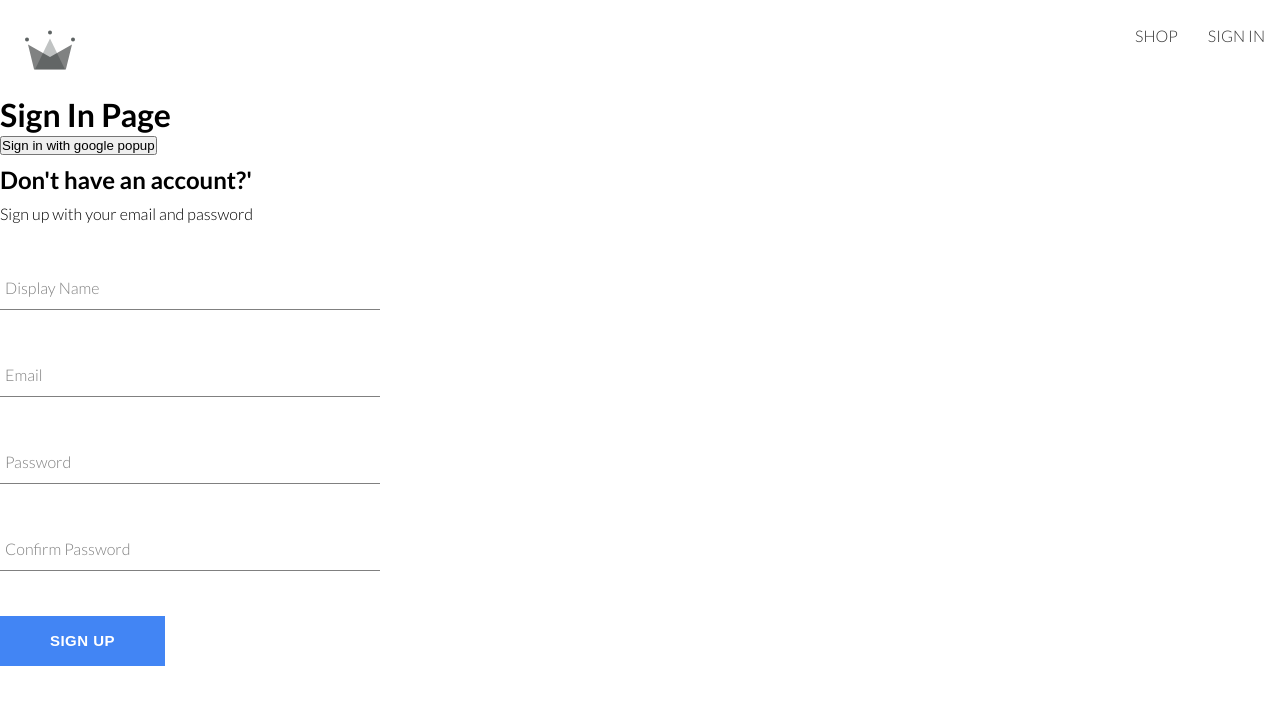
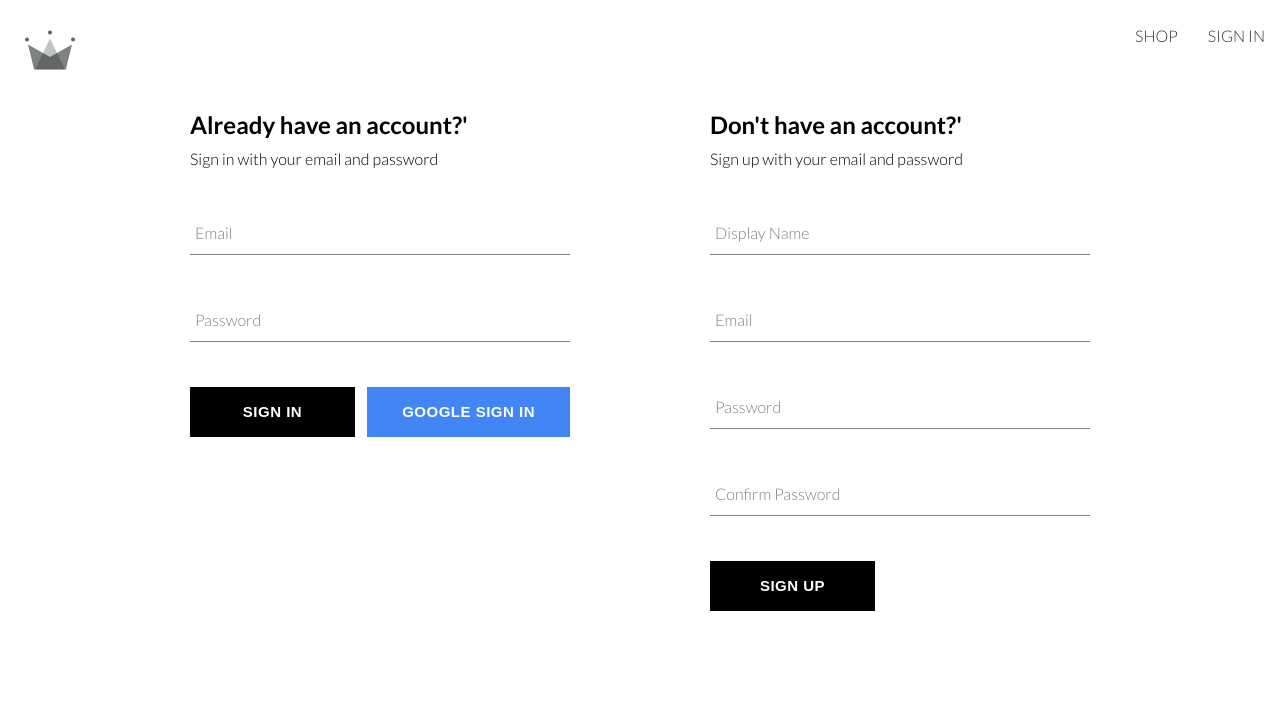
Before and after one commit to kos3nz/crwn-clothing-v2, a React (Vite) app: page /auth in a window 1280 px wide. Shown: the top 704 px of the page. Built offline with nearby package versions, Linux system fonts and the light colour scheme.

Commit message:
created authentication page component alongside sign in form

```diff
--- a/src/components/button/button.component.tsx
+++ b/src/components/button/button.component.tsx
@@ -13,7 +13,10 @@ const Button = ({
   ...props
 }: ButtonProps) => {
   return (
-    <button className={`button-container ${BUTTON_TYPE_CLASSES[buttonType]}`}>
+    <button
+      className={`button-container ${BUTTON_TYPE_CLASSES[buttonType]}`}
+      {...props}
+    >
       {children}
     </button>
   );
--- /dev/null
+++ b/src/components/form/sign-in/sign-in.component.tsx
@@ -0,0 +1,117 @@
+import { useState } from 'react';
+import { FirebaseError } from 'firebase/app';
+
+import FormInput from 'components/form/input/input.component';
+import Button from 'components/button/button.component';
+import './sign-in.styles.scss';
+
+import {
+  createUserDocumentFromAuth,
+  signInAuthUserWithEmailAndPassword,
+  signInWithGooglePopup,
+} from 'utils/firebase/firebase.utils';
+
+const Signin = ({}: SigninProps) => {
+  const [formField, setFormField] = useState(defaultFormFields);
+  const { email, password } = formField;
+
+  const handleChange: React.ChangeEventHandler<HTMLInputElement> = (event) => {
+    const { name, value } = event.target;
+
+    setFormField({ ...formField, [name]: value });
+  };
+
+  const handleSubmit: React.FormEventHandler = async (event) => {
+    event.preventDefault();
+
+    try {
+      const response = await signInAuthUserWithEmailAndPassword(
+        email,
+        password
+      );
+
+      console.log(response);
+
+      resetFormFields();
+    } catch (err) {
+      const error = err as Error | FirebaseError;
+
+      if (error instanceof FirebaseError) {
+        switch (error.code) {
+          case 'auth/wrong-password': {
+            alert('Invalid Credentials');
+            break;
+          }
+          case 'auth/user-not-found': {
+            alert('Invalid Credentials');
+            break;
+          }
+          default:
+            break;
+        }
+      } else {
+        console.log(error);
+      }
+    }
+  };
+
+  const signinWithGoogle = async () => {
+    const response = await signInWithGooglePopup();
+    await createUserDocumentFromAuth(response.user);
+  };
+
+  const resetFormFields = () => {
+    setFormField(defaultFormFields);
+  };
+
+  return (
+    <div className="sign-in-container">
+      <h2>Already have an account?'</h2>
+      <span>Sign in with your email and password</span>
+
+      <form onSubmit={handleSubmit}>
+        <FormInput
+          label="Email"
+          type="email"
+          name="email"
+          id="email"
+          required
+          onChange={handleChange}
+          value={email}
+        />
+        <FormInput
+          label="Password"
+          type="password"
+          name="password"
+          id="password"
+          required
+          autoComplete="off"
+          onChange={handleChange}
+          value={password}
+        />
+
+        <div className="buttons-container">
+          <Button type="submit">Sign In</Button>
+          <Button
+            buttonType="google-sign-in"
+            type="button"
+            onClick={signinWithGoogle}
+          >
+            Google Sign In
+          </Button>
+        </div>
+      </form>
+    </div>
+  );
+};
+
+export default Signin;
+
+// Types
+export type SigninProps = {};
+
+// Value
+const defaultFormFields = {
+  email: '',
+  password: '',
+};
--- /dev/null
+++ b/src/components/form/sign-in/sign-in.styles.scss
@@ -0,0 +1,14 @@
+.sign-in-container {
+  display: flex;
+  flex-direction: column;
+  width: 380px;
+
+  h2 {
+    margin: 10px 0;
+  }
+
+  .buttons-container {
+    display: flex;
+    justify-content: space-between;
+  }
+}
--- a/src/components/form/sign-up/sign-up.component.tsx
+++ b/src/components/form/sign-up/sign-up.component.tsx
@@ -102,9 +102,7 @@ const Signup = ({}: SignupProps) => {
           value={confirmPassword}
         />
 
-        <Button type="submit" buttonType="google-sign-in">
-          Sign Up
-        </Button>
+        <Button type="submit">Sign Up</Button>
       </form>
     </div>
   );
--- a/src/routes/authentication/authentication.component.tsx
+++ b/src/routes/authentication/authentication.component.tsx
@@ -1,23 +1,12 @@
-import {
-  createUserDocumentFromAuth,
-  signInWithGooglePopup,
-} from 'utils/firebase/firebase.utils';
 import Signup from 'components/form/sign-up/sign-up.component';
+import Signin from 'components/form/sign-in/sign-in.component';
+
+import './authentication.styles.scss';
 
 const Auth = ({}: AuthProps) => {
-  const logGoogleUser = async () => {
-    const response = await signInWithGooglePopup();
-
-    const userDocRef = await createUserDocumentFromAuth(response.user);
-
-    console.log({ userDocRef });
-  };
-
   return (
-    <div>
-      <h1>Sign In Page</h1>
-      <button onClick={logGoogleUser}>Sign in with google popup</button>
-
+    <div className="authentication-container">
+      <Signin />
       <Signup />
     </div>
   );
--- /dev/null
+++ b/src/routes/authentication/authentication.styles.scss
@@ -0,0 +1,6 @@
+.authentication-container {
+  display: flex;
+  width: 900px;
+  justify-content: space-between;
+  margin: 30px auto;
+}
--- a/src/utils/firebase/firebase.utils.ts
+++ b/src/utils/firebase/firebase.utils.ts
@@ -9,6 +9,7 @@ import {
   signInWithPopup,
   GoogleAuthProvider,
   createUserWithEmailAndPassword,
+  signInWithEmailAndPassword,
 } from 'firebase/auth';
 import type { User } from 'firebase/auth';
 import { getFirestore, doc, getDoc, setDoc } from 'firebase/firestore';
@@ -81,6 +82,15 @@ export const createAuthUserWithEmailAndPassword = async (
   return await createUserWithEmailAndPassword(auth, email, password);
 };
 
+export const signInAuthUserWithEmailAndPassword = async (
+  email: string,
+  password: string
+) => {
+  if (!email || !password) return;
+
+  return await signInWithEmailAndPassword(auth, email, password);
+};
+
 /* Types */
 type AdditionalInformation = {
   displayName?: string;
```
